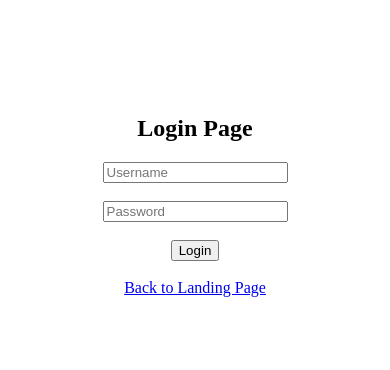
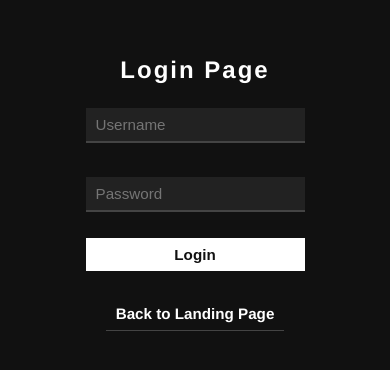
Before and after one commit to Cardpatr/skillsbadgeexam, a React (Create React App) app: page /login in a window 390 px wide. Shown: the part 234-604 px from the top of the page. Built offline with nearby package versions, Linux system fonts and the light colour scheme.

Commit message:
style: update Addpage.js: added required feature in the input

```diff
--- a/src/components/AddPage.js
+++ b/src/components/AddPage.js
@@ -30,7 +30,7 @@ export default function AddPage() {
           value={inputValue}
           onChange={(e) => setInputValue(e.target.value)}
           style={{ marginBottom: '10px', width: '100%' }}
-        />
+          required/>
         <br />
         <button type="submit">Add</button>
       </form>
--- a/src/index.css
+++ b/src/index.css
@@ -1,70 +1,12 @@
-.dashboard {
-  display: flex;
-  height: 100vh;
+body {
+  margin: 0;
+  padding: 0;
+  font-family: 'Helvetica Neue', Arial, sans-serif;
+  background-color: #111;
+  color: #eee;
 }
 
-.sidebar {
-  width: 60px;
-  background-color: #2c3e50;
-  color: white;
-  padding: 20px 10px;
-  box-shadow: 2px 0 5px rgba(0, 0, 0, 0.1);
-  overflow: hidden;
-  transition: width 0.3s ease;
-  white-space: nowrap;
-}
-
-.sidebar:hover {
-  width: 220px;
-  padding: 20px;
-}
-
-.sidebar h2 {
-  font-size: 16px;
-  margin-bottom: 20px;
-  opacity: 0;
-  transition: opacity 0.3s ease;
-}
-
-.sidebar:hover h2 {
-  opacity: 1;
-}
-
-.sidebar nav ul {
-  list-style: none;
-  padding: 0;
-}
-
-.sidebar nav li {
-  margin-bottom: 15px;
-}
-
-.sidebar nav a {
-  display: block;
-  color: white;
-  text-decoration: none;
-  font-weight: bold;
-  overflow: hidden;
-  text-overflow: ellipsis;
-  white-space: nowrap;
-  transition: opacity 0.3s ease;
-  opacity: 0;
-}
-
-.sidebar:hover nav a {
-  opacity: 1;
-}
-
-.dashboard-content {
-  flex-grow: 1;
-  padding: 30px;
-  background-color: #f0f0f0;
-  overflow-y: auto;
-}
-
-
-
-/* Centered layout for landing and login */
+/* Centering container for landing/login pages */
 .centered-container {
   display: flex;
   flex-direction: column;
@@ -72,4 +14,115 @@
   align-items: center;
   height: 100vh;
   text-align: center;
+  padding: 24px;
+  box-sizing: border-box;
+  width: 100%;
+  max-width: 400px;
+  margin: 0 auto;
 }
+
+/* Headings */
+h1,
+h2 {
+  color: #fff;
+  font-weight: 600;
+  letter-spacing: 2px;
+  margin-bottom: 20px;
+  font-size: 2rem;
+}
+
+p {
+  color: #aaa;
+  font-size: 1rem;
+}
+
+/* Links */
+a {
+  color: #fff;
+  text-decoration: none;
+  font-weight: bold;
+  border-bottom: 1px solid #444;
+  transition: border-color 0.3s;
+  font-size: 1rem;
+  margin: 8px 0;
+  display: inline-block;
+}
+
+a:hover {
+  border-color: #fff;
+}
+
+/* Inputs */
+input[type="text"],
+input[type="password"] {
+  padding: 12px 15px;
+  margin: 8px 0;
+  background-color: #222;
+  color: #eee;
+  border: none;
+  border-bottom: 2px solid #444;
+  width: 100%;
+  max-width: 250px;
+  outline: none;
+  font-size: 16px;
+  box-sizing: border-box;
+}
+
+input[type="text"]:focus,
+input[type="password"]:focus {
+  border-bottom-color: #fff;
+}
+
+/* Button */
+button {
+  background-color: #fff;
+  color: #111;
+  border: none;
+  padding: 12px 25px;
+  cursor: pointer;
+  font-weight: bold;
+  transition: background-color 0.3s;
+  width: 100%;
+  max-width: 250px;
+  box-sizing: border-box;
+  font-size: 1rem;
+}
+
+button:hover {
+  background-color: #ddd;
+}
+
+/* Dashboard layout */
+.dashboard-container {
+  padding: 40px;
+}
+
+/* Responsive styles */
+@media (max-width: 600px) {
+  .centered-container {
+    max-width: 95vw;
+    padding: 12px;
+    height: auto;
+    min-height: 100vh;
+  }
+
+  h1,
+  h2 {
+    font-size: 1.5rem;
+    margin-bottom: 16px;
+  }
+
+  p,
+  a,
+  button,
+  input[type="text"],
+  input[type="password"] {
+    font-size: 0.95rem;
+    max-width: 95vw;
+    padding: 8px 10px;
+  }
+
+  .dashboard-container {
+    padding: 16px;
+  }
+}
```
